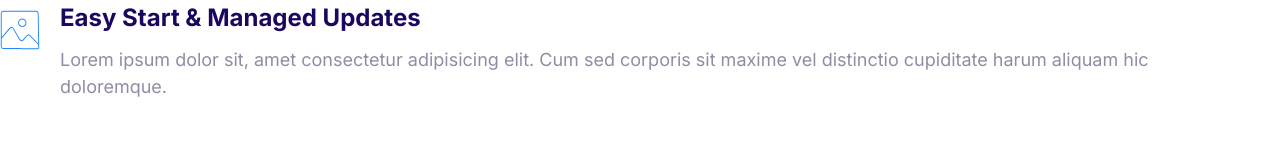
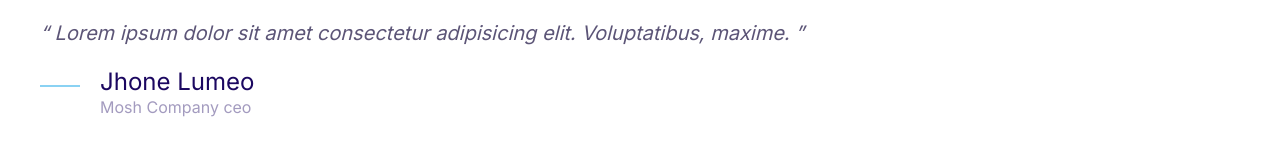
Before and after one commit to alinawabrana/MyFirstWeb, a plain HTML site: page index.html in a window 1280 px wide. Drawn offline with Linux system fonts and the light colour scheme.

Commit message:
Implementing Quote component

```diff
--- a/css/styles.css
+++ b/css/styles.css
@@ -5,8 +5,10 @@
     --color-accent: #ff3400;
     --color-headings: #1b0760;
     --color-body: #918ca4;
+    --color-body-darker:#5c5577;
     --color-border: #ccc;
     --border-radius: 30px;
+
 }
 
 *,
@@ -474,3 +476,64 @@ a
 {
     margin-top: 1rem;
 }
+
+
+/* Quotes */
+
+.quote
+{
+    font-size: 3rem;
+    font-style: italic;
+    color: var(--color-body-darker);
+    line-height: 1.3;
+}
+
+.quote__text::before
+{
+    content: open-quote;        /* This is in-built style */
+}
+
+.quote__text::after
+{
+    content: close-quote;
+}
+
+.quote__author
+{
+    font-size: 3rem;
+    font-weight: 300;
+    font-style: normal;
+    margin-bottom: 0;
+}
+
+.quote__organization
+{
+    color: var(--color-headings);
+    opacity: 0.4;
+    font-size: 2rem;
+    font-style: normal;
+}
+
+.quote__line
+{
+    position: relative;
+    bottom: 10px;
+}
+
+@media screen and (min-width: 1024px)
+{
+    .quote
+    {
+        font-size: 2rem;
+    }
+
+    .quote__author
+    {
+        font-size: 2.4rem;
+    }
+
+    .quote__organization
+    {
+        font-size: 1.6rem;
+    }
+}
--- a/index.html
+++ b/index.html
@@ -18,20 +18,27 @@
   </head>
 
   <body>
+    <!-- We can either use q element which is inline element or blockquote element which is block element -->
+    <blockquote class="quote">
+      <p class="quote__text">
+        Lorem ipsum dolor sit amet consectetur adipisicing elit. Voluptatibus,
+        maxime.
+      </p>
+      <footer>
         <div class="media">
           <div class="media__image">
-        <svg class="icon icon--primary">
-          <use xlink:href="images/sprite.svg#snap"></use>
+            <svg class="icon icon--primary quote__line">
+              <use xlink:href="images/sprite.svg#line"></use>
             </svg>
           </div>
           <div class="media__body">
-        <h3 class="media__title">Easy Start & Managed Updates</h3>
-        <p>
-          Lorem ipsum dolor sit, amet consectetur adipisicing elit. Cum sed
-          corporis sit maxime vel distinctio cupiditate harum aliquam hic
-          doloremque.
+            <h3 class="media__title quote__author">Jhone Lumeo</h3>
+            <p class="quote__organization">
+              Mosh Company ceo
             </p>
           </div>
         </div>
+      </footer>
+    </blockquote>
   </body>
 </html>
```
Also changed, not shown: Components/Quotes.html (added, +22 -0 lines). Lines whose indentation alone changed are shown as unchanged.
